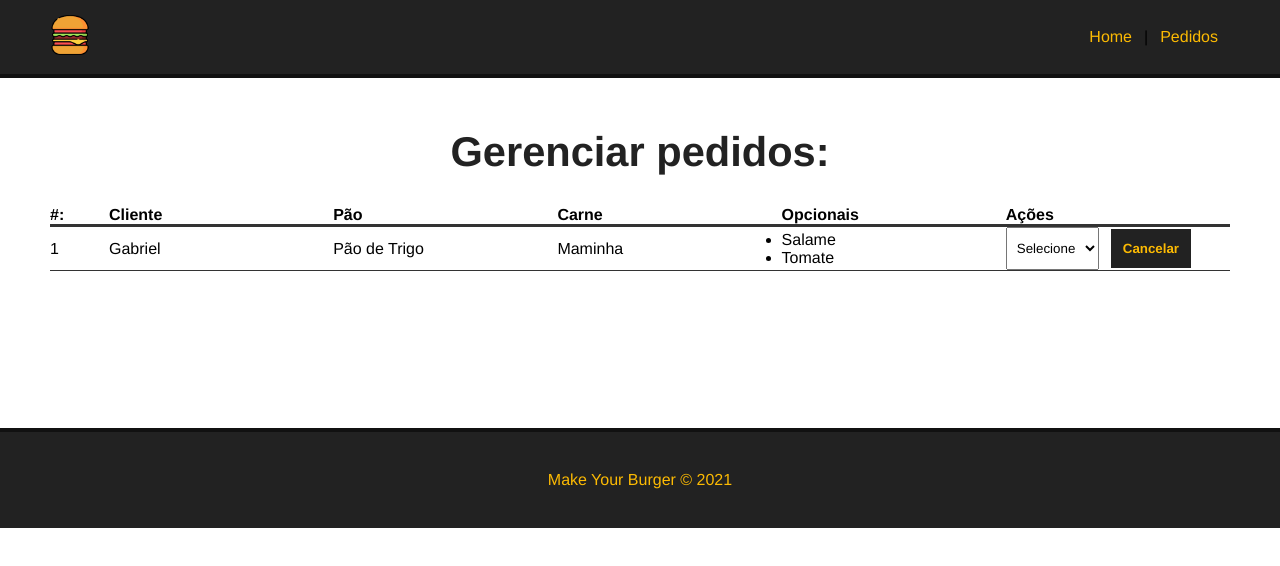
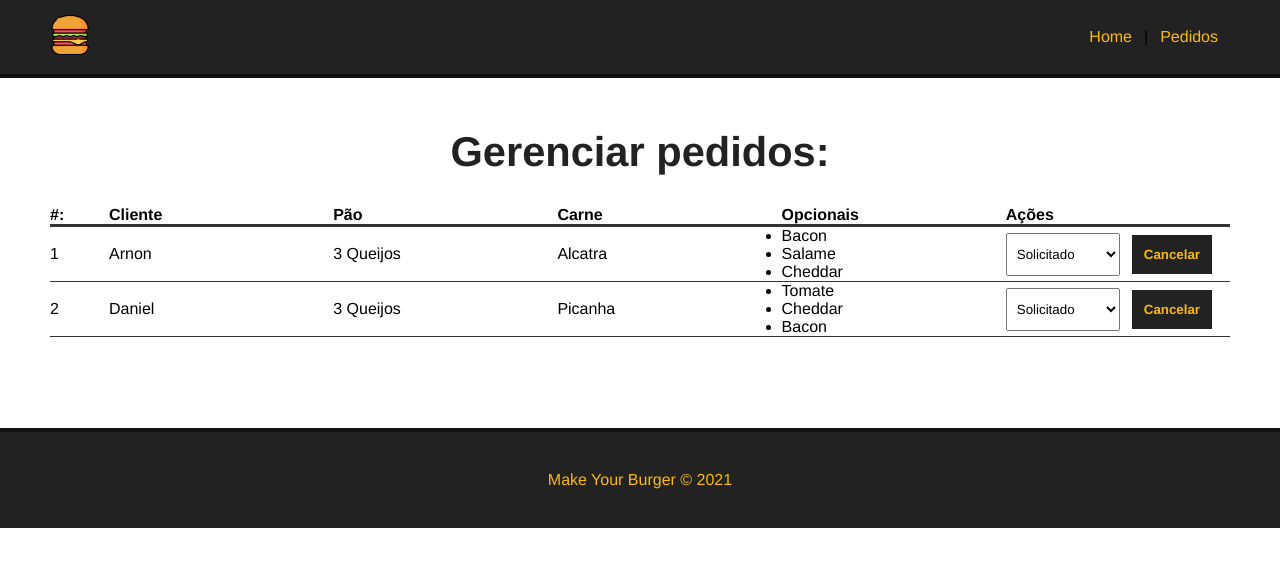
Before and after one commit to OWSE-Treinamentos/Make-Your-Burger, a Vue app: page /pedidos in a window 1280 px wide. Shown: the top 566 px of the page. Built offline with nearby package versions, Linux system fonts and the light colour scheme; data requests are answered from the project's data file.

Commit message:
Update Dashboard.vue

```diff
--- a/src/components/Dashboard.vue
+++ b/src/components/Dashboard.vue
@@ -11,20 +11,24 @@
 			</tr>
 		</thead>
 		<tbody id="burger-table-rows">
-				<tr class="burger-table-row">
-					<td id="order-number">1</td>
-					<td>Gabriel</td>
-					<td>Pão de Trigo</td>
-					<td>Maminha</td>
+			<tr class="burger-table-row" v-for="burger in burgers" :key="burger.id">
+				<td id="order-number">{{ burger.id }}</td>
+				<td>{{ burger.nome }}</td>
+				<td>{{ burger.pao }}</td>
+				<td>{{ burger.carne }}</td>
 				<td>
 					<ul>
-							<li>Salame</li>
-							<li>Tomate</li>
+						<li v-for="(opcional, index) in burger.opcionais" :key="index">
+							{{ opcional }}
+						</li>
 					</ul>
 				</td>
 				<td>
 					<select name="status" class="status">
-							<option value="">Selecione</option>
+						<option value=""  disabled>Selecione</option>
+						<option v-for="s in status" :key="s.id" value="s.tipo" :selected="burger.status == s.tipo">
+							{{ s.tipo }}
+						</option>
 					</select>
 					<button class="delete-btn">Cancelar</button>
 				</td>
@@ -36,6 +40,35 @@
 <script>
 export default {
 	name: "Dashboard",
+	data() {
+		return {
+			burgers: null,
+			burger_id: null,
+			status: [],
+		};
+	},
+	methods: {
+		async getPedidos() {
+			const req = await fetch("http://localhost:3000/burgers");
+
+			const data = await req.json();
+
+			this.burgers = data;
+
+			// Regatar os Status
+			this.getStatus();
+		},
+		async getStatus() {
+			const req = await fetch("http://localhost:3000/status");
+
+			const data = await req.json();
+
+			this.status = data;
+		},
+	},
+	mounted() {
+		this.getPedidos();
+	},
 };
 </script>
 
@@ -43,7 +76,7 @@
 #burger-table {
 	width: 100%;
 	margin: 0 auto;
-  border-collapse:collapse;
+	border-collapse: collapse;
 }
 
 #burger-table-heading th,
@@ -69,7 +102,7 @@
 
 .delete-btn {
 	background-color: #222;
-  color: #FCBA03;
+	color: #fcba03;
 	font-weight: bold;
 	border: 2px solid #222;
 	padding: 10px;
```
Lines whose indentation alone changed are shown as unchanged.
